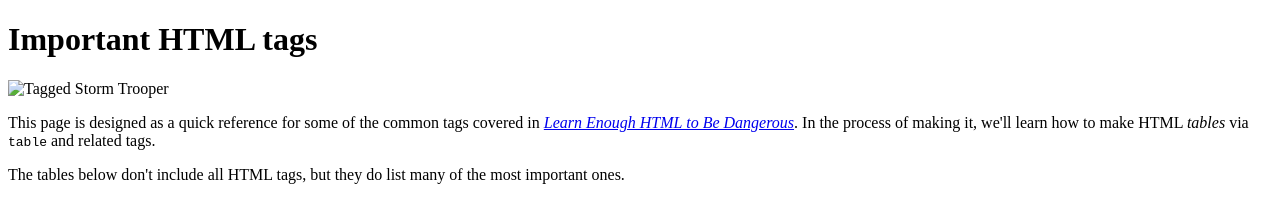
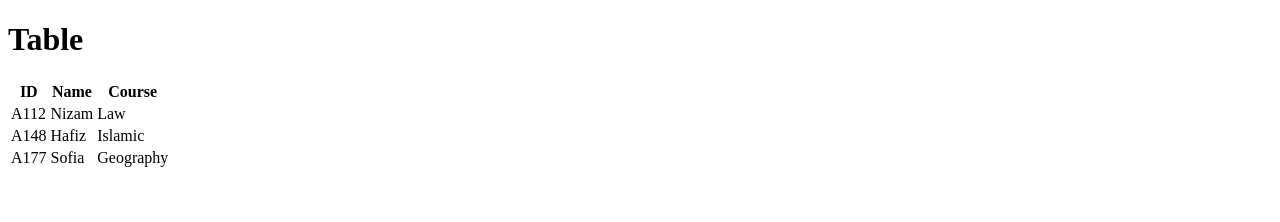
Before and after one commit to ainaziska/web_dev, a plain HTML site: page index.html in a window 1280 px wide. Drawn offline with Linux system fonts and the light colour scheme.

Commit message:
Table with some data

```diff
--- a/index.html
+++ b/index.html
@@ -1,23 +1,34 @@
 <!DOCTYPE html>
 <html>
   <head>
-    <title>HTML Tags</title>
+    <title>HTML Table</title>
     <meta charset="utf-8">
   </head>
 
   <body>
-    <h1>Important HTML tags</h1>
-    <img src="images/storm_trooper_tagged.jpg" alt="Tagged Storm Trooper">
-    <p>
-    This page is designed as a quick reference for some of the common tags
-    covered in <a href="http://learnenough.com/html-tutorial"><em>Learn
-    Enough HTML to Be Dangerous</em></a>. In the process of making it, we'll
-    learn how to make HTML <em>tables</em> via <code>table</code> and
-    related tags.
-    </p>
-    <p>
-    The tables below don't include all HTML tags, but they do list many of
-    the most important ones.
-    </p>
+    <h1>Table</h1>
+
+    <table>
+      <tr>
+        <th>ID</th>
+        <th>Name</th>
+        <th>Course</th>
+      </tr>
+      <tr>
+        <td>A112</td>
+        <td>Nizam</td>
+        <td>Law</td>
+      </tr>
+      <tr>
+        <td>A148</td>
+        <td>Hafiz</td>
+        <td>Islamic</td>
+      </tr>
+      <tr>
+        <td>A177</td>
+        <td>Sofia</td>
+        <td>Geography</td>
+      </tr>
+    </table>
   </body>
 </html>
```
